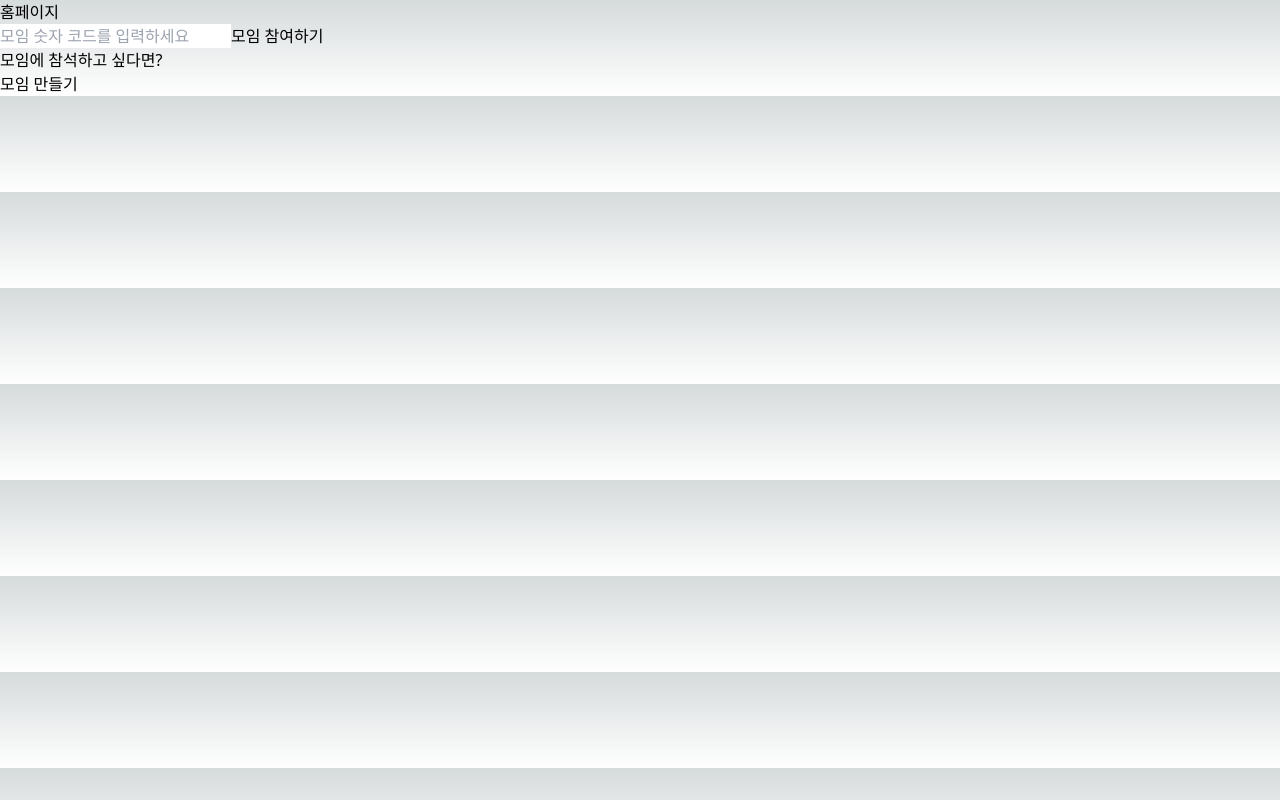
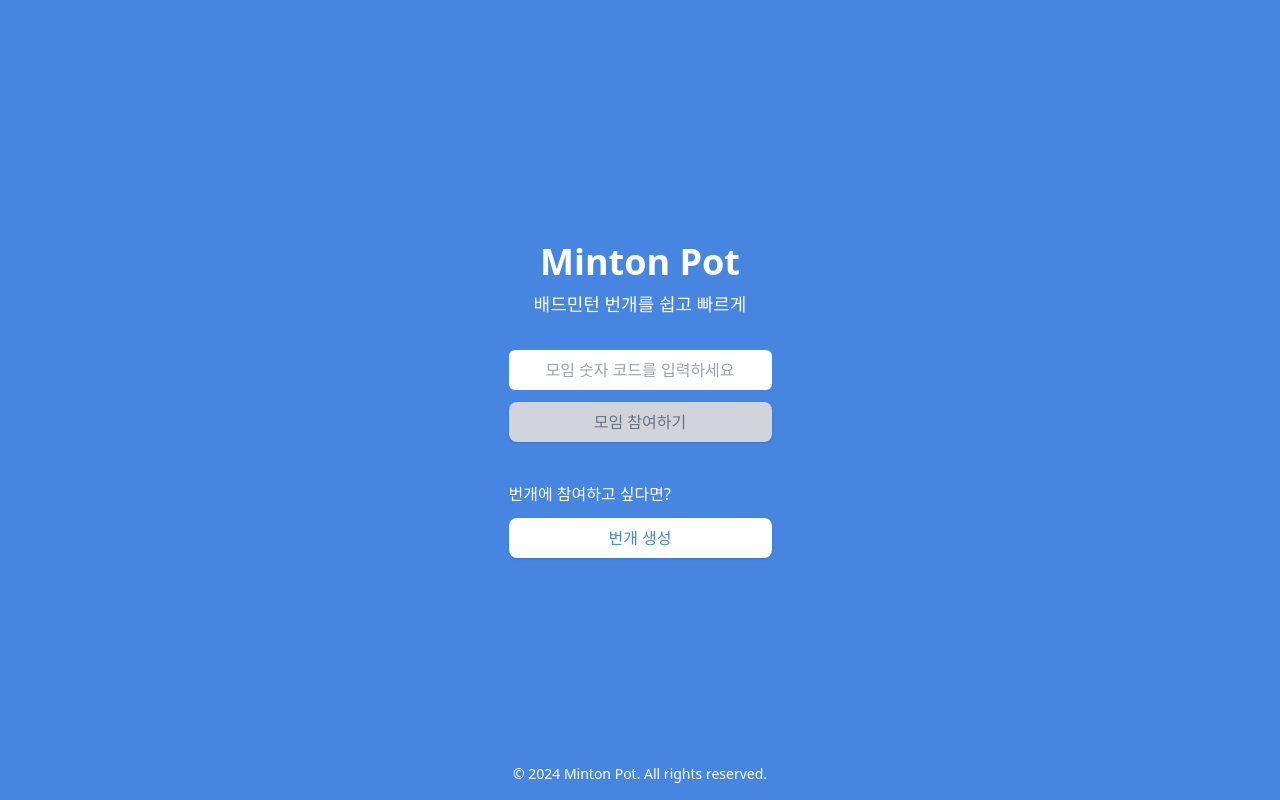
Before and after one commit to harry7435/minton-pot, a Next.js app: page / in a window 1280 px wide. Built offline with nearby package versions, Linux system fonts and the light colour scheme.

Commit message:
[🎨design]: 메인 화면 및 모임 번호 입력 컴포넌트 디자인 변경

```diff
--- a/app/page.tsx
+++ b/app/page.tsx
@@ -3,12 +3,33 @@ import Link from 'next/link';
 
 export default function Home() {
   return (
-    <>
-      <h1>홈페이지</h1>
-      <GroupNumInput />
+    <main className="flex h-screen flex-col items-center justify-center bg-[#4686e0] p-4 text-white">
+      {/* Header Section */}
+      <header className="mb-8 flex flex-col items-center">
+        <h1 className="mb-2 text-4xl font-bold">Minton Pot</h1>
+        <p className="text-lg">배드민턴 번개를 쉽고 빠르게</p>
+      </header>
 
-      <p>모임에 참석하고 싶다면?</p>
-      <Link href={'/createGroup'}>모임 만들기</Link>
-    </>
+      {/* Input Section */}
+      <div className="flex min-w-[240px] flex-col gap-10">
+        <div className="flex flex-col gap-3">
+          <GroupNumInput />
+        </div>
+        <div className="flex flex-col gap-3">
+          <p className="text-left">번개에 참여하고 싶다면?</p>
+          <Link
+            href="/createGroup"
+            className="rounded-lg bg-white px-4 py-2 text-center text-[#4686e0] shadow transition hover:bg-gray-200"
+          >
+            번개 생성
+          </Link>
+        </div>
+      </div>
+
+      {/* Footer Section */}
+      <footer className="absolute bottom-4 text-sm">
+        <p>© 2024 Minton Pot. All rights reserved.</p>
+      </footer>
+    </main>
   );
 }
--- a/components/GroupNumInput.tsx
+++ b/components/GroupNumInput.tsx
@@ -23,16 +23,24 @@ export default function GroupNumInput() {
   return (
     <>
       <input
-        className="text-black"
+        className="h-10 rounded-md px-4 text-center text-black focus:outline-[#4686e0]"
         type="text"
         placeholder="모임 숫자 코드를 입력하세요"
         onChange={handleChangeInput}
         onKeyDown={handleKeyDownInput}
       />
       {groupNum && regex.test(groupNum) ? (
-        <Link href={`/group/${groupNum}`}>모임 참여하기</Link>
+        <Link
+          href={`/group/${groupNum}`}
+          className="rounded-lg bg-white px-4 py-2 text-[#4686e0] shadow transition hover:bg-gray-200"
+        >
+          모임 참여하기
+        </Link>
       ) : (
-        <button disabled className="cursor-not-allowed">
+        <button
+          disabled
+          className="cursor-not-allowed rounded-lg bg-gray-300 px-4 py-2 text-gray-500 shadow"
+        >
           모임 참여하기
         </button>
       )}
```
